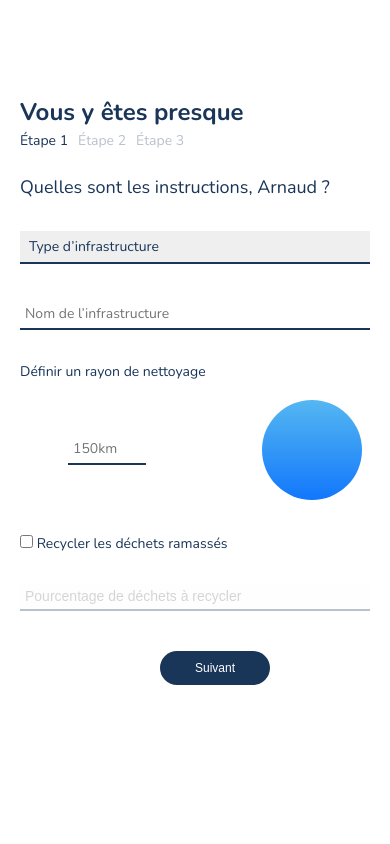
After one commit to Doriantaing/space_dust, a PHP site: page /devis.html in a window 390 px wide. The commit adds this page. Run offline with PHP 8.4, Linux system fonts and the light colour scheme.

Commit message:
responsive

```diff
--- a/assets/styles/css/styles.css
+++ b/assets/styles/css/styles.css
@@ -204,24 +204,35 @@ html {
     cursor: pointer; }
     @media (min-width: 600px) {
       .devis__stepNext {
-        grid-column: 1/3;
-        align-self: baseline; } }
+        margin: 100px 0 50px 0;
+        position: absolute;
+        top: 70%;
+        left: 50%;
+        transform: translate(-50%, -50%); } }
   .devis__firstStep {
     border: none;
     font-weight: 200;
     color: #193558; }
+    .devis__firstStepForm {
+      width: 100vw; }
     @media (min-width: 600px) {
-      .devis__firstStepForm {
+      .devis__firstStepFormContainer {
+        position: absolute;
+        top: 55%;
+        left: 51%;
+        transform: translate(-50%, -50%);
         width: 100%;
-        display: grid;
-        grid-template-columns: repeat(3, 1fr);
-        grid-gap: 200px;
-        align-items: center;
-        justify-content: center; } }
+        display: flex;
+        align-items: baseline;
+        justify-content: space-around; } }
     .devis__firstStepTitle {
       margin: 30px 0 35px 0;
       font-size: 18px;
       font-weight: 200; }
+    @media (min-width: 600px) {
+      .devis__firstStepFlex {
+        display: flex;
+        flex-direction: column; } }
     .devis__firstStepSelect {
       border: none;
       font-family: 'Nunito';
@@ -274,8 +284,11 @@ html {
     .devis__firstStepCleaningCircle {
       width: 100px;
       height: 100px;
-      background: #193558;
+      background: linear-gradient(#55b7f1 0%, #1177fc 100%);
       border-radius: 50%; }
+      @media (min-width: 600px) {
+        .devis__firstStepCleaningCircle {
+          padding-top: 30px; } }
     .devis__firstStepInputPercent {
       opacity: 0.3;
       border: none;
--- a/assets/styles/scss/components/_devis.scss
+++ b/assets/styles/scss/components/_devis.scss
@@ -1,4 +1,3 @@
-
 .devis {
     height: 100vh;
     font-family: 'Nunito';
@@ -41,9 +40,12 @@
         font-size: 12px;
         margin: 40px 0 50px 0;
         cursor: pointer;
-        @include for-size(tablet-portrait-up){
-            grid-column: 1/3;
-            align-self: baseline;
+        @include for-size(tablet-portrait-up) {
+            margin: 100px 0 50px 0;
+            position: absolute;
+            top: 70%;
+            left: 50%;
+            transform: translate(-50%, -50%);
         }
     }
     &__firstStep {
@@ -51,19 +53,30 @@
         font-weight: 200;
         color: $dark-blue;
         &Form {
+            width: 100vw;
+        }
+        &FormContainer {
             @include for-size(tablet-portrait-up) {
+                position: absolute;
+                top: 55%;
+                left: 51%;
+                transform: translate(-50%, -50%);
                 width: 100%;
-                display: grid;
-                grid-template-columns: repeat(3, 1fr);
-                grid-gap: 200px;
-                align-items: center;
-                justify-content : center;
+                display: flex;
+                align-items: baseline;
+                justify-content: space-around;
             }
         }
         &Title {
             margin: 30px 0 35px 0;
             font-size: 18px;
             font-weight: 200;
+        }
+        &Flex {
+            @include for-size(tablet-portrait-up) {
+                display: flex;
+                flex-direction: column;
+            }
         }
         &Select {
             border: none;
@@ -97,7 +110,6 @@
                 display: flex;
                 flex-direction: column;
                 align-items: center;
-                justify-content: center;
             }
             &Container {
                 display: flex;
@@ -125,8 +137,11 @@
             &Circle {
                 width: 100px;
                 height: 100px;
-                background: $dark-blue;
+                background: $gradientBlue;
                 border-radius: 50%;
+                @include for-size(tablet-portrait-up) {
+                    padding-top: 30px;
+                }
             }
         }
         &InputPercent {
@@ -136,16 +151,22 @@
             width: 100%;
             font-size: 14px;
             padding: 5px;
-            @include for-size(tablet-portrait-up){
+            @include for-size(tablet-portrait-up) {
                 width: 120%;
             }
         }
     }
     &__secondStep {
+        color: $dark-blue;
         &Title {
             font-size: 18px;
             font-weight: 200;
             margin: 30px 0 35px 0;
+        }
+        &Text {
+            text-decoration: none;
+            color: $dark-blue;
+            font-weight: 200;
         }
         &Link {
             text-decoration: none;
@@ -154,12 +175,18 @@
         }
         &Form {
             margin: 35Px 0;
-            @include for-size(tablet-portrait-up) {
-                display: grid;
-                grid-template-columns: repeat(3, 1fr);
-                grid-gap: 200px;
-                align-content: center;
-                justify-self: center;
+            &Container {
+                @include for-size(tablet-portrait-up) {
+                    position: absolute;
+                    top: 55%;
+                    left: 51%;
+                    transform: translate(-50%, -50%);
+                    display: grid;
+                    grid-template-columns: repeat(3, 1fr);
+                    grid-gap: 100px;
+                    align-content: center;
+                    justify-content: center;
+                }
             }
         }
         &Input {
@@ -170,12 +197,22 @@
             font-size: 14px;
             font-weight: 200;
             width: 100%;
-            @include for-size(tablet-portrait-up){
+            @include for-size(tablet-portrait-up) {
                 width: 120%;
             }
         }
     }
     &__thirdStep {
+        &Container {
+            @include for-size(tablet-portrait-up) {
+                position: absolute;
+                top: 60%;
+                left: 51%;
+                transform: translate(-50%, -50%);
+                display: flex;
+                flex-direction: row-reverse;
+            }
+        }
         &Title {
             font-size: 18px;
             font-weight: 200;
@@ -188,9 +225,11 @@
         }
         &Info {
             margin: 20px 0;
-            display: flex;
-            justify-content: space-between;
-            align-items: center;
+            &Title{
+                @include for-size(tablet-portrait-up){
+                    margin-bottom: 20px;
+                }
+            }
             &List {
                 background: $dark-blue;
                 color: #fff;
@@ -198,21 +237,33 @@
                 border-radius: 10px;
                 font-weight: 200;
                 line-height: 20px;
+                @include for-size(tablet-portrait-up){
+                    line-height: 40px;
+                    width: 20vw;
+                }
             }
             &List>li {
                 margin-bottom: 5px;
             }
             &Img {
                 width: 50%;
+                @include for-size(tablet-portrait-up){
+                    display: none;
+                }
             }
         }
         &Summary {
             margin: 50px 0;
             box-shadow: 5px 5px 5px 5px rgba(0, 0, 0, 0.4);
             padding: 20px;
+            @include for-size(tablet-portrait-up) {
+                margin: 0 50px;
+                width: 100%;
+            }
             &Title {
                 font-size: 14px;
                 font-weight: bold;
+                margin-bottom: 5px;
             }
             &SubTitle {
                 font-weight: 200;
@@ -242,7 +293,7 @@
                 border-radius: 25px;
                 cursor: pointer;
             }
-            &Button:hover{
+            &Button:hover {
                 transition: 1s;
                 border: 3px solid $light-blue;
             }
@@ -276,5 +327,4 @@
     .--stepsActive {
         display: block;
     }
-
 }
--- /dev/null
+++ b/devis.html
@@ -0,0 +1,175 @@
+<!DOCTYPE html>
+<html lang="en">
+
+<head>
+    <meta charset="UTF-8">
+    <meta name="viewport" content="width=device-width, initial-scale=1.0">
+    <meta http-equiv="X-UA-Compatible" content="ie=edge">
+    <link rel="stylesheet" href="assets/styles/css/styles.css">
+    <link rel="stylesheet" href="assets/styles/css/reset.css">
+    <title>Devis</title>
+</head>
+
+<body>
+    <!-- header -->
+    <header>
+
+    </header>
+
+    <section class="devis">
+        <div class="devis__container">
+            <h4 class="devis__title">Vous y êtes presque</h4>
+
+            <ul class="devis__navSteps">
+                <li class="devis__navStep --currentStep">Étape 1</li>
+                <li class="devis__navStep">Étape 2</li>
+                <li class="devis__navStep">Étape 3</li>
+            </ul>
+
+
+
+            <!-- Slider Forms -->
+
+            <section class="devis__stepsForm">
+
+                <!-- First Step -->
+
+                <div class="devis__firstStep --stepsActive">
+                    <h4 class="devis__firstStepTitle">Quelles sont les instructions, Arnaud ?</h4>
+
+
+                    <form action="" method="POST" class="devis__firstStepForm">
+                        <div class="devis__firstStepFormContainer">
+
+                            <div class="devis__firstStepFlex">
+
+                                <select class="devis__firstStepSelect" id="firstValue">
+                                    <option value="volvo">Type d’infrastructure</option>
+                                    <option value="saab">Saab</option>
+                                    <option value="mercedes">Mercedes</option>
+                                    <option value="audi">Audi</option>
+                                </select>
+
+                                <input type="text" id="firstValue" placeholder="Nom de l’infrastructure" class="devis__firstStepInput">
+                            </div>
+
+                            <div class="devis__firstStepCleaning">
+                                <p class="devis__firstStepCleaningTitle">Définir un rayon de nettoyage</p>
+                                <div class="devis__firstStepCleaningContainer">
+                                    <input type="text" id="firstValue" placeholder="150km" class="devis__firstStepInput">
+                                    <div class="devis__firstStepCleaningCircle"></div>
+                                </div>
+                            </div>
+
+                            <div class="devis__firstStepFlex">
+                                <div class="devis__firstStepCheckBox">
+                                    <input type="checkbox">
+                                    <label for="check">Recycler les déchets ramassés</label>
+                                </div>
+
+
+                                <input type="text" id="firstValue" placeholder="Pourcentage de déchets à recycler" class="devis__firstStepInputPercent" disabled>
+                            </div>
+                        </div>
+
+                        <div class="--center">
+                            <input type="submit" value="Suivant" class="devis__stepNext" data-submit="first">
+                        </div>
+
+                    </form>
+
+                </div>
+
+                <!-- Second Step -->
+
+                <div class="devis__secondStep --steps">
+                    <h4 class="devis__secondStepTitle">Inscrivez-vous</h4>
+                    <div class="devis__secondStepLinks">
+                        <a href="#" class="devis__secondStepText">Déjà inscrit?</a>
+                        <a href="#" class="devis__secondStepLink">Connectez-vous.</a>
+                    </div>
+
+                    <form action="" method="POST" class="devis__secondStepForm">
+
+                        <div class="devis__secondStepFormContainer">
+                            <input id="secondValue" type="text" class="devis__secondStepInput" placeholder="Nom" required>
+                            <input id="secondValue" type="text" class="devis__secondStepInput" placeholder="Prénom" required>
+                            <input id="secondValue" type="text" class="devis__secondStepInput" placeholder="Nom de l’entreprise">
+                            <input id="secondValue" type="email" class="devis__secondStepInput" placeholder="E-mail" required>
+                            <input id="secondValue" type="text" class="devis__secondStepInput" placeholder="Adresse">
+                            <input id="secondValue" type="password" class="devis__secondStepInput" placeholder="Mot de Passe" required>
+                        </div>
+
+
+
+                        <div class="--center">
+                            <input type="submit" value="Suivant" class="devis__stepNext" data-submit="second">
+                        </div>
+                    </form>
+                </div>
+
+                <!-- Third Step -->
+
+                <div class="devis__thirdStep --steps">
+                    <h4 class="devis__thirdStepTitle">On peut y aller ?</h4>
+
+                    <div class="devis__thirdStepContainer">
+                        <div class="devis__thirdStepInfo">
+                            <div class="devis__thirdStepInfoContainer">
+
+                                <h4 class="devis__thirdStepInfoTitle">Informations personnelles</h4>
+
+                                <ul class="devis__thirdStepInfoList">
+                                    <li>Nom : </li>
+                                    <li>Prénom : </li>
+                                    <li>Nom de l’entreprise : </li>
+                                    <li>E-mail : </li>
+                                    <li>Adresse : </li>
+                                </ul>
+
+                                <div class="devis__thirdStepInfoImg">
+                                    <img src="assets/img/Illustration-Logo.png" alt="" class="devis__thirdStepInfoImg">
+                                </div>
+                            </div>
+                        </div>
+
+                        <div class="devis__thirdStepSummary">
+                            <h4 class="devis__thirdStepSummaryTitle">Devis n°8342</h4>
+                            <p class="devis__thirdStepSummarySubTitle">fait le 23/06/2018</p>
+
+                            <ul class="devis__thirdStepSummaryList">
+                                <li class="devis__thirdStepSummaryItems">Type d’infrastructure : </li>
+                                <li class="devis__thirdStepSummaryItems">Nom de l’infrastructure : </li>
+                                <li class="devis__thirdStepSummaryItems">Rayon de nettoyage : </li>
+                                <li class="devis__thirdStepSummaryItems">Recyclage des déchets à : </li>
+                            </ul>
+
+                            <p class="devis__thirdStepSummaryPrice">Prix : 10000 ¥</p>
+
+                            <div class="devis__thirdStepSummaryButtons">
+                                <button class="devis__thirdStepSummaryButton">Modifier</button>
+                                <input type="submit" class="devis__thirdStepSummaryButtonSend" value="Valider" form="send">
+                            </div>
+
+                            <form action="php/doregister.php" id="send" method="POST">
+                                <input type="text" name="name" value="">
+                                <input type="text" name="firstname" value="">
+                                <input type="text" name="company" value="">
+                                <input type="text" name="mail" value="">
+                                <input type="text" name="adress" value="">
+                                <input type="text" name="password" value="">
+                            </form>
+                        </div>
+                    </div>
+                </div>
+
+        </div>
+        </section>
+        </div>
+    </section>
+
+
+    <script src="assets/js/devis.js"></script>
+</body>
+
+</html>
```
Also changed, not shown: other parts of assets/styles/css/styles.css (+39 -10 lines), devis.php (deleted, +0 -161 lines), 1 other file. Lines whose indentation alone changed are shown as unchanged.
